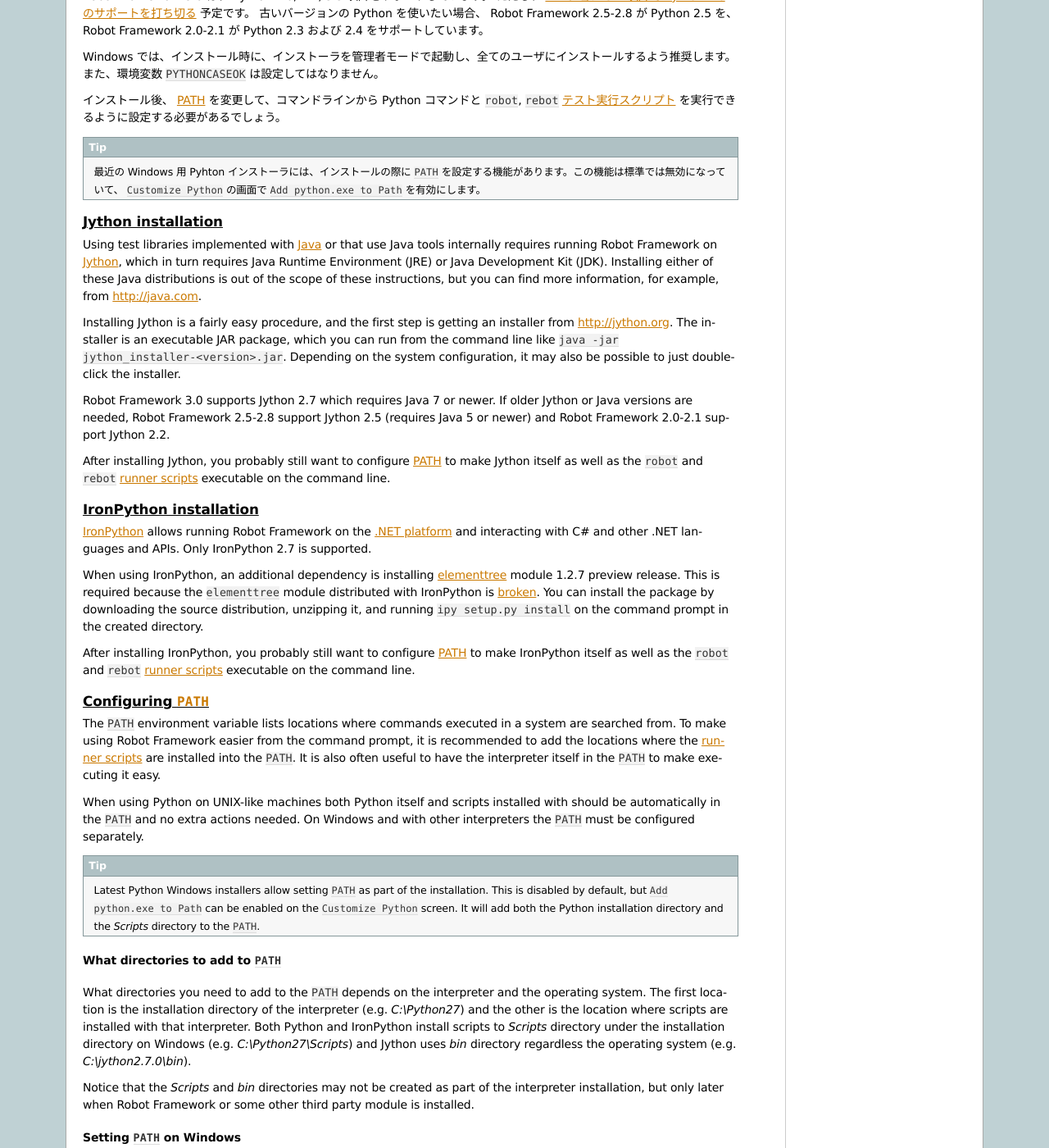
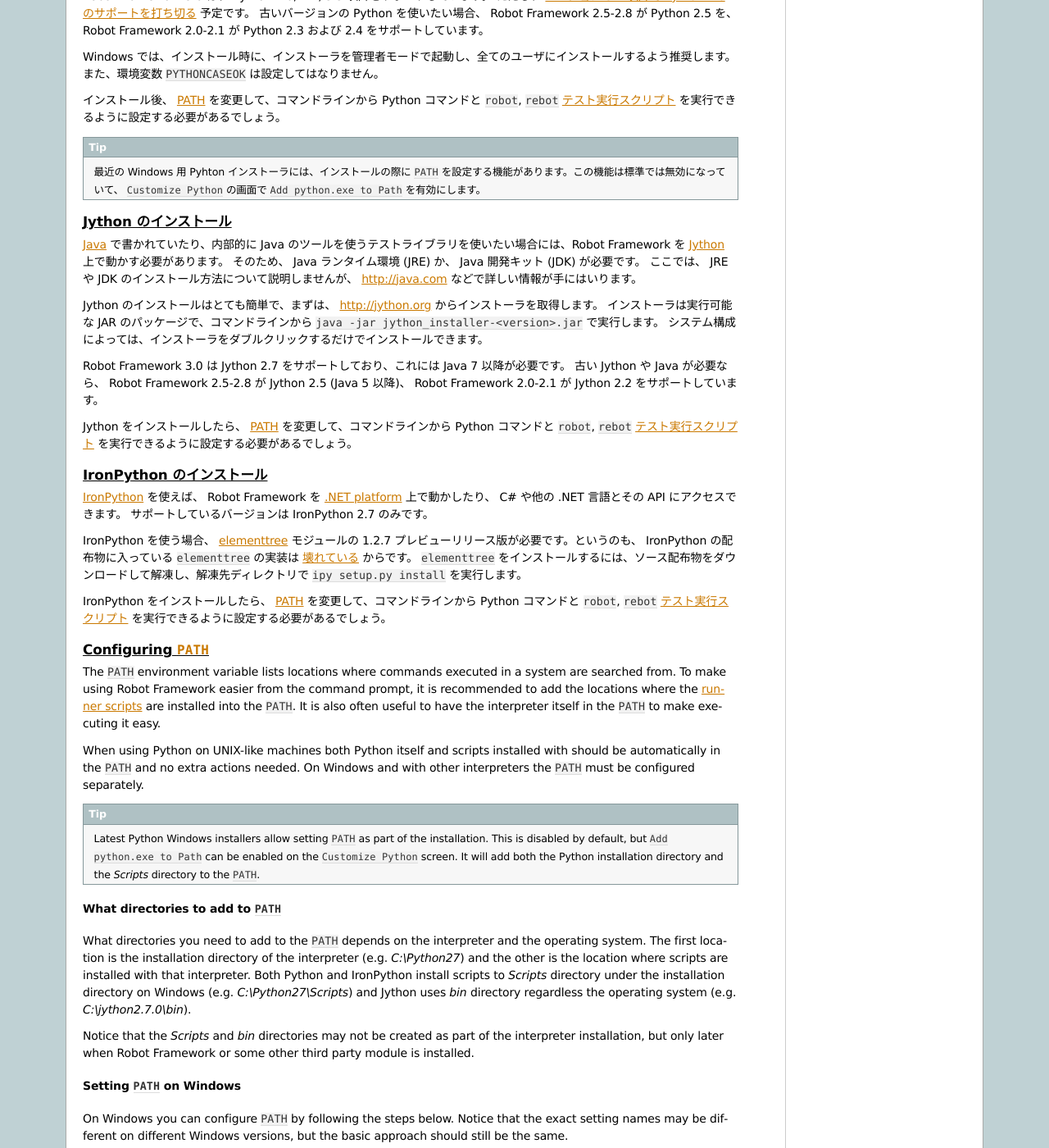
Before and after one commit to whosaysni/robotframework-ja, a Sphinx documentation site: the page built from docs/userguide/INSTALL.rst, in a window 1280 px wide and 1400 px high, scrolled down 2086 px. Shown: the whole window at 82% size. Built offline with Sphinx 7.4.7, drawn with Linux system fonts in a browser that asks for light colours; some of the changed text lies outside the part shown.

Commit message:
一部を訳出。

```diff
--- a/docs/userguide/INSTALL.rst
+++ b/docs/userguide/INSTALL.rst
@@ -97,50 +97,38 @@
 
 .. _Jython installation:
 
-Jython installation
-~~~~~~~~~~~~~~~~~~~
+Jython のインストール
+~~~~~~~~~~~~~~~~~~~~~~~~
 
-Using test libraries implemented with Java_ or that use Java tools internally
-requires running Robot Framework on Jython_, which in turn requires Java
-Runtime Environment (JRE) or Java Development Kit (JDK). Installing either
-of these Java distributions is out of the scope of these instructions, but
-you can find more information, for example, from http://java.com.
+Java_ で書かれていたり、内部的に Java のツールを使うテストライブラリを使いたい場合には、Robot Framework を Jython_ 上で動かす必要があります。
+そのため、 Java ランタイム環境 (JRE) か、 Java 開発キット (JDK) が必要です。
+ここでは、 JRE や JDK のインストール方法について説明しませんが、 http://java.com などで詳しい情報が手にはいります。
 
-Installing Jython is a fairly easy procedure, and the first step is getting
-an installer from http://jython.org. The installer is an executable JAR
-package, which you can run from the command line like `java -jar
-jython_installer-<version>.jar`. Depending on the  system configuration,
-it may also be possible to just double-click the installer.
+Jython のインストールはとても簡単で、まずは、 http://jython.org からインストーラを取得します。
+インストーラは実行可能な JAR のパッケージで、コマンドラインから `java -jar jython_installer-<version>.jar` で実行します。
+システム構成によっては、インストーラをダブルクリックするだけでインストールできます。
 
-Robot Framework 3.0 supports Jython 2.7 which requires Java 7 or newer.
-If older Jython or Java versions are needed, Robot Framework 2.5-2.8 support
-Jython 2.5 (requires Java 5 or newer) and Robot Framework 2.0-2.1 support
-Jython 2.2.
+Robot Framework 3.0 は Jython 2.7 をサポートしており、これには Java 7 以降が必要です。
+古い Jython や Java が必要なら、 Robot Framework 2.5-2.8 が Jython 2.5 (Java 5 以降)、
+Robot Framework 2.0-2.1 が Jython 2.2 をサポートしています。
 
-After installing Jython, you probably still want to configure PATH_ to make
-Jython itself as well as the ``robot`` and ``rebot`` `runner scripts`_
-executable on the command line.
+Jython をインストールしたら、 PATH_ を変更して、コマンドラインから Python コマンドと ``robot``, ``rebot`` :ref:`テスト実行スクリプト <runner scripts>` を実行できるように設定する必要があるでしょう。
+
 
 .. _IronPython installation:
 
-IronPython installation
-~~~~~~~~~~~~~~~~~~~~~~~
+IronPython のインストール
+~~~~~~~~~~~~~~~~~~~~~~~~~~~
 
-IronPython_ allows running Robot Framework on the `.NET platform
-<http://www.microsoft.com/net>`__ and interacting with C# and other .NET
-languages and APIs. Only IronPython 2.7 is supported.
+IronPython_ を使えば、 Robot Framework を `.NET platform <http://www.microsoft.com/net>`_ 上で動かしたり、 C# や他の .NET 言語とその API にアクセスできます。
+サポートしているバージョンは IronPython 2.7 のみです。
 
-When using IronPython, an additional dependency is installing
-`elementtree <http://effbot.org/downloads/#elementtree>`__
-module 1.2.7 preview release. This is required because the ``elementtree``
-module distributed with IronPython is
-`broken <https://github.com/IronLanguages/main/issues/968>`__. You can install
-the package by downloading the source distribution, unzipping it, and running
-``ipy setup.py install`` on the command prompt in the created directory.
+IronPython を使う場合、 `elementtree <http://effbot.org/downloads/#elementtree>`_ モジュールの
+1.2.7 プレビューリリース版が必要です。というのも、 IronPython の配布物に入っている ``elementtree`` の実装は `壊れている <https://github.com/IronLanguages/main/issues/968>`_ からです。
+``elementtree`` をインストールするには、ソース配布物をダウンロードして解凍し、解凍先ディレクトリで ``ipy setup.py install`` を実行します。
 
-After installing IronPython, you probably still want to configure PATH_ to make
-IronPython itself as well as the ``robot`` and ``rebot`` `runner scripts`_
-executable on the command line.
+IronPython をインストールしたら、 PATH_ を変更して、コマンドラインから Python コマンドと ``robot``, ``rebot`` :ref:`テスト実行スクリプト <runner scripts>` を実行できるように設定する必要があるでしょう。
+
 
 .. _Configuring PATH:
 
```
Also changed, not shown: docs/userguide/CreatingTestData/CreatingTestCases.rst (+36 -45 lines).
